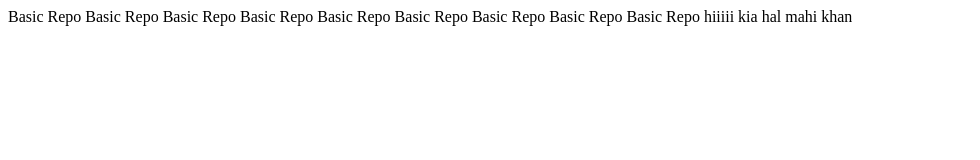
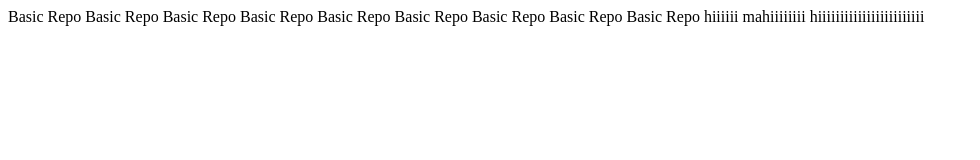
Before and after one commit to MahamHussain9/Project_Repo, a plain HTML site: page index.html in a window 1280 px wide. Shown: the whole page, without its empty margins (0-980 px from the left). Drawn offline with Linux system fonts and the light colour scheme.

Commit message:
Update index.html

```diff
--- a/index.html
+++ b/index.html
@@ -15,8 +15,7 @@
     Basic Repo
     Basic Repo
     Basic Repo
-    hiiiii
-    kia hal mahi khan
-
+    hiiiiii mahiiiiiiii
+hiiiiiiiiiiiiiiiiiiiiiiii
 </body>
 </html>
```
